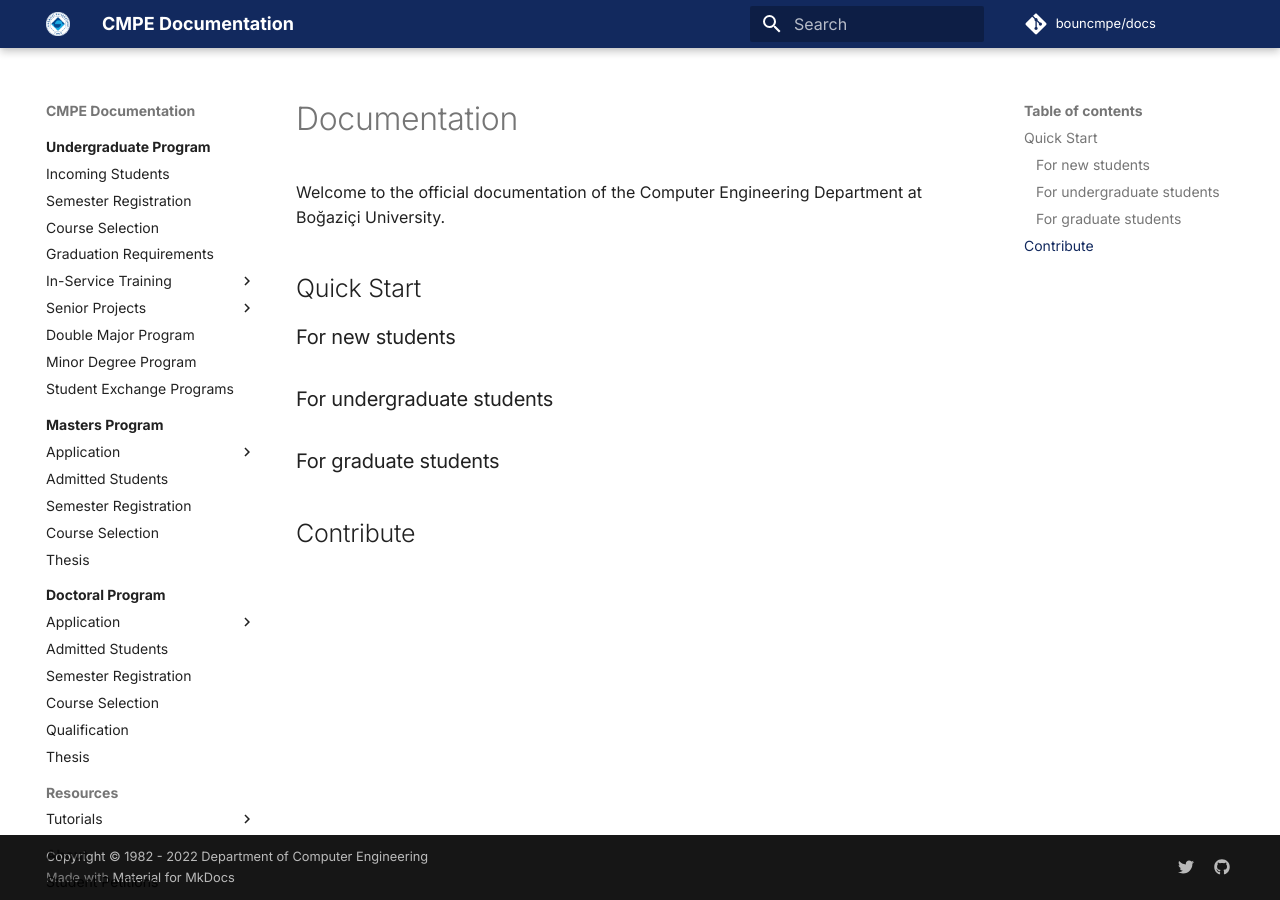
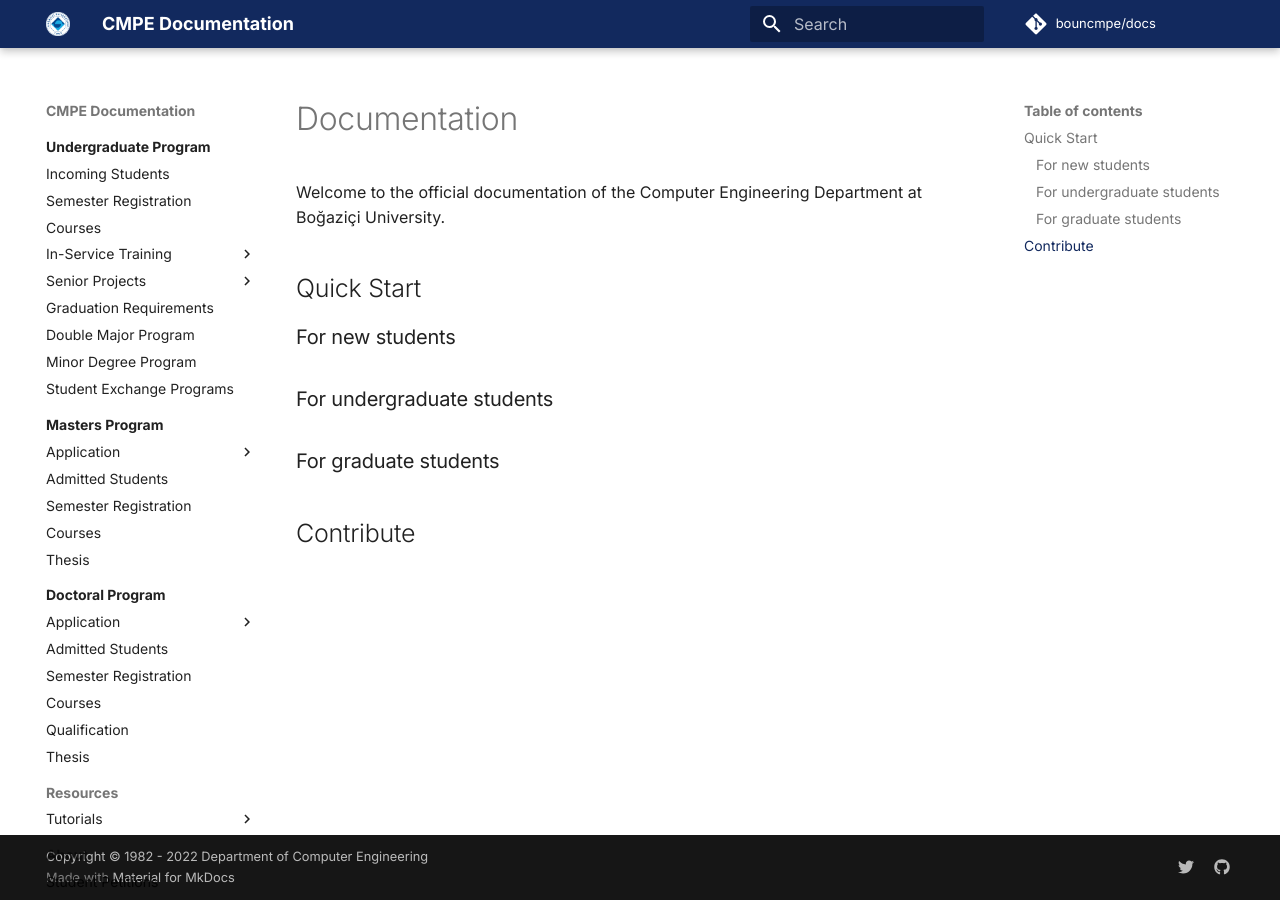
Before and after one commit to bouncmpe/docs, an MkDocs documentation site: the page built from content/index.md, in a window 1280 px wide. Built offline with MkDocs 1.6.1 and Material for MkDocs 9.7.7, drawn with Linux system fonts in a browser that asks for light colours; comment, search, counter and statistics services are not loaded.

Commit message:
Update Nav
Signed-off-by: Dogan Ulus <doganulus@gmail.com>

```diff
--- a/mkdocs.yml
+++ b/mkdocs.yml
@@ -69,8 +69,7 @@ nav:
       - undergraduate/index.md
       - Incoming Students: undergraduate/incoming-students.md
       - Semester Registration: undergraduate/registration.md
-      - Course Selection: undergraduate/courses.md
-      - Graduation Requirements: undergraduate/graduation.md
+      - Courses: undergraduate/courses.md
       - In-Service Training:
           - undergraduate/training/index.md
           - Overview: undergraduate/training/index.md
@@ -80,6 +79,7 @@ nav:
           - undergraduate/senior-projects/index.md
           - Overview: undergraduate/senior-projects/index.md
           - Rules and Regulations: undergraduate/senior-projects/regulations.md
+      - Graduation Requirements: undergraduate/graduation.md
       - Double Major Program: undergraduate/double-major.md
       - Minor Degree Program: undergraduate/minor-degree.md
       - Student Exchange Programs: undergraduate/student-exchange.md
@@ -93,7 +93,7 @@ nav:
           - Evaluation: masters/application/evaluation.md
       - Admitted Students: masters/admitted.md
       - Semester Registration: masters/registration.md
-      - Course Selection: masters/courses.md
+      - Courses: masters/courses.md
       - Thesis: masters/thesis.md
 
   - Doctoral Program:
@@ -105,7 +105,7 @@ nav:
           - Evaluation: doctoral/application/evaluation.md
       - Admitted Students: doctoral/admitted.md
       - Semester Registration: doctoral/registration.md
-      - Course Selection: doctoral/courses.md
+      - Courses: doctoral/courses.md
       - Qualification: doctoral/qualification.md
       - Thesis: doctoral/thesis.md
 
```
